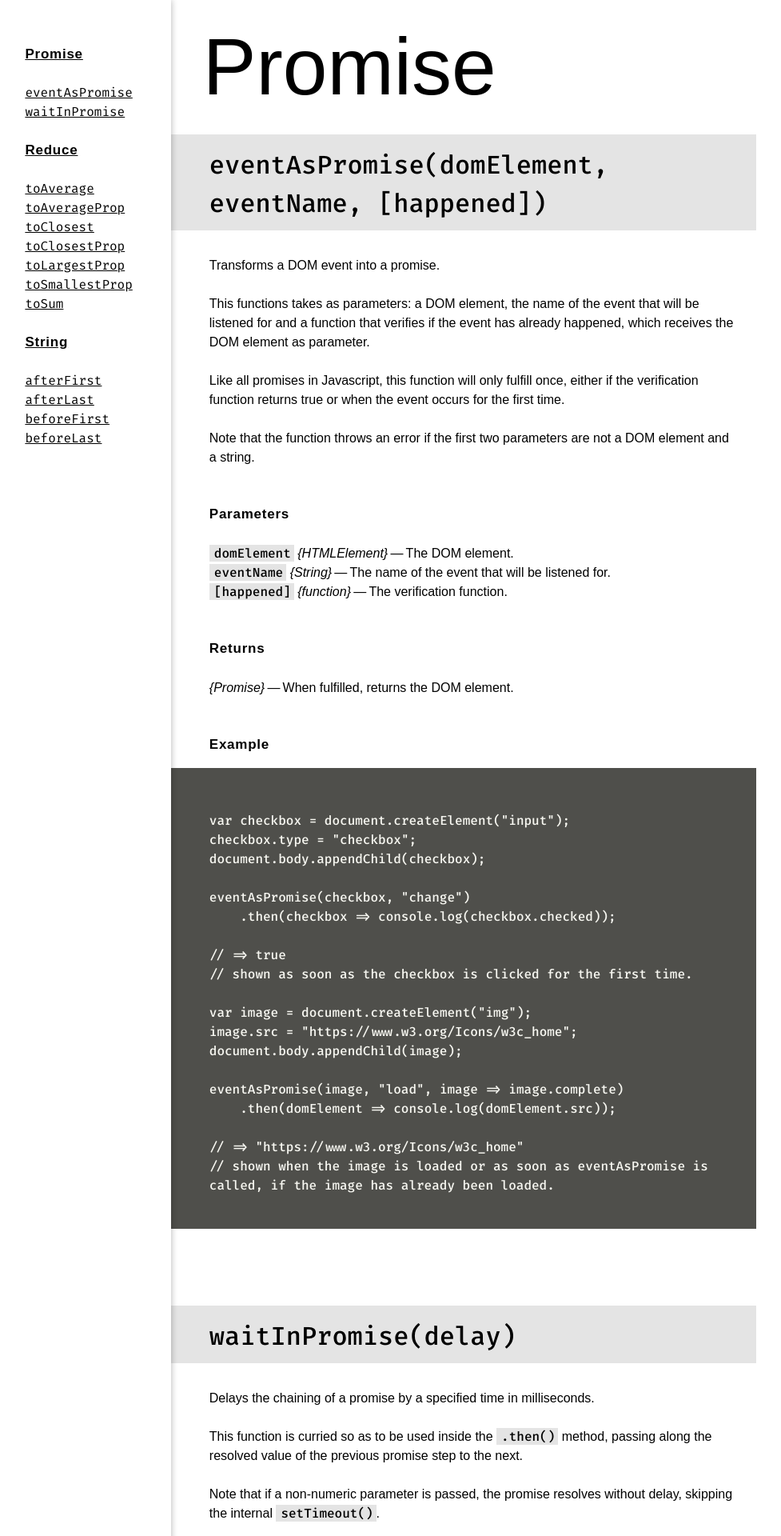
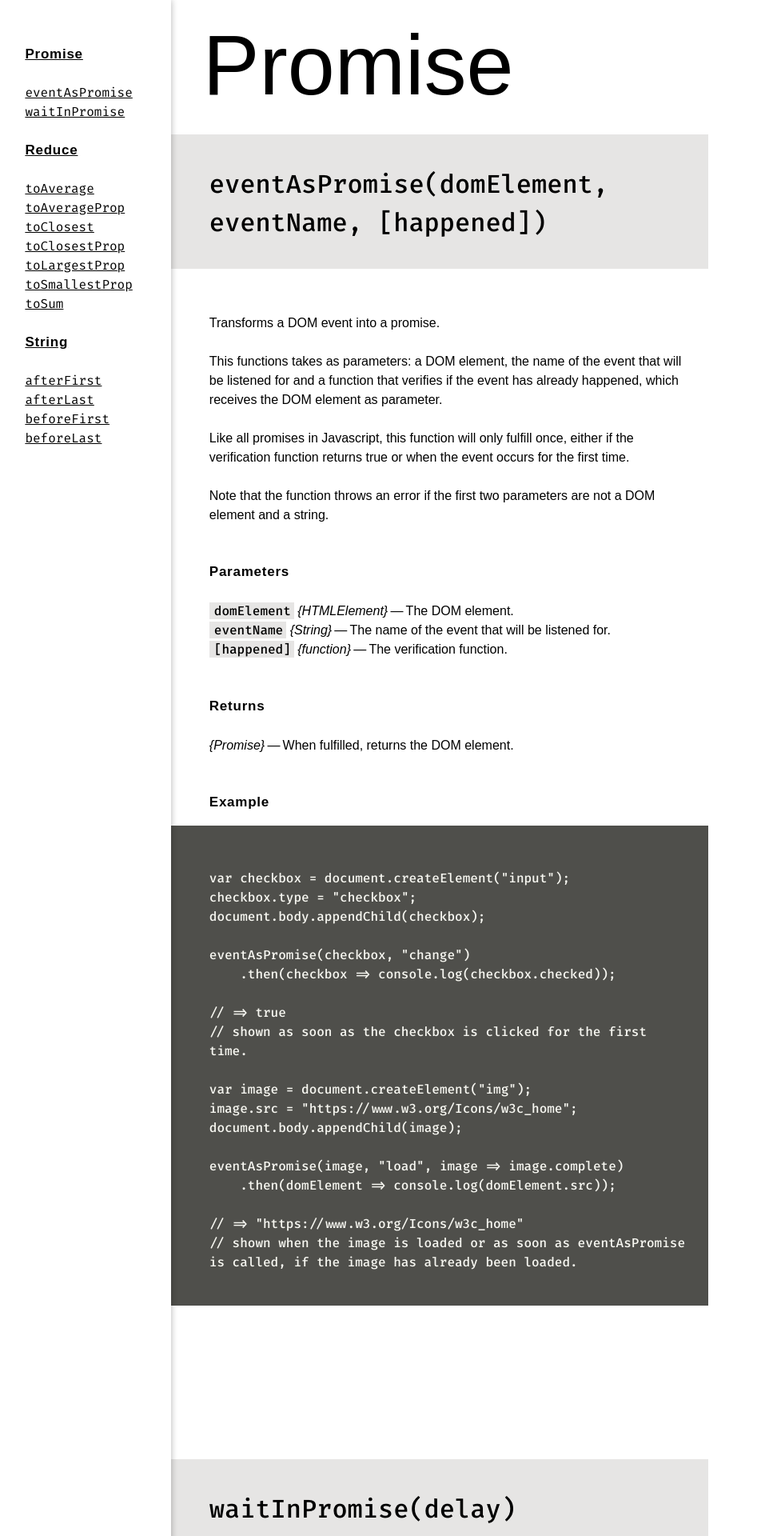
Before and after one commit to leofavre/canivete, a Jekyll site: the page built from docs/index.md, in a window 1280 px wide. Shown: the top 1920 px of the page at 80% size, without its empty margins (199-1176 px from the left). Built offline with Jekyll 4.4.1, drawn with Linux system fonts in a browser that asks for light colours; some web fonts are replaced; some of the changed text lies outside the part shown.

Commit message:
better docs css and fonts

```diff
--- a/docs/_sass/_page.scss
+++ b/docs/_sass/_page.scss
@@ -18,3 +18,5 @@ html {
 }
 
 $grid: 24px;
+
+$grey: #817e79;
--- a/docs/_sass/_richtext.scss
+++ b/docs/_sass/_richtext.scss
@@ -21,13 +21,17 @@
 		position: relative;
 		top: 0;
 		left: -8px;
-		padding: 47px 0 0;
-		margin: 0 0 49px;
+		padding: 45px 0 0;
+		margin: ($grid * 6) 0 51px;
 
-		font-size: 100px;
+		font-size: 106px;
 		line-height: ($grid * 3);
 		font-family: "Whitney Narrow A", "Whitney Narrow B", sans-serif;
 		font-weight: 300;
+	}
+
+	h2:nth-child(1) {
+		margin-top: 0;
 	}
 
 	h2 + h3,
@@ -40,9 +44,9 @@
 		top: 0;
 		font-size: 32px;
 		line-height: ($grid * 2);
-		background: rgba(#dedede, 0.8);
-		margin: ($grid * 4) ($grid * -1) $grid ($grid * -2);
-		padding: 14px $grid 10px ($grid * 2);
+		background: rgba($grey, 0.2);
+		margin: ($grid * 8) ($grid * -1) ($grid * 2) ($grid * -2);
+		padding: (14px + $grid) $grid (10px + $grid) ($grid * 2);
 	}
 
 	h3 > code {
@@ -78,11 +82,11 @@
 
 	p > code {
 		padding: 1px 4px 1px 6px;
-		background-color: rgba(#dedede, 0.8);
+		background-color: rgba($grey, 0.2);
 	}
 
 	p > strong {
-		font-weight: 500;
+		font-weight: 600;
 	}
 
 	ul {
@@ -134,5 +138,5 @@
 }
 
 .richtext__area {
-	max-width: 660px;
+	max-width: 600px;
 }
```
